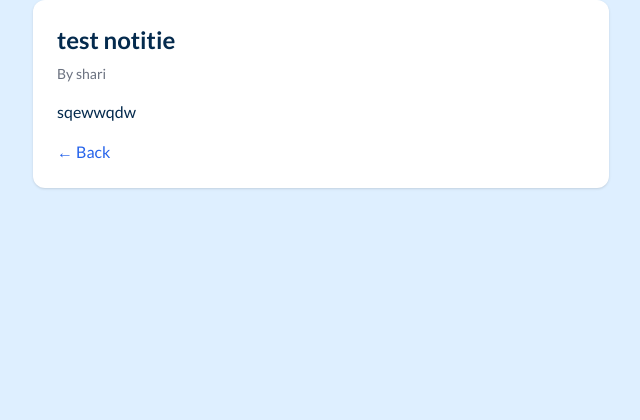
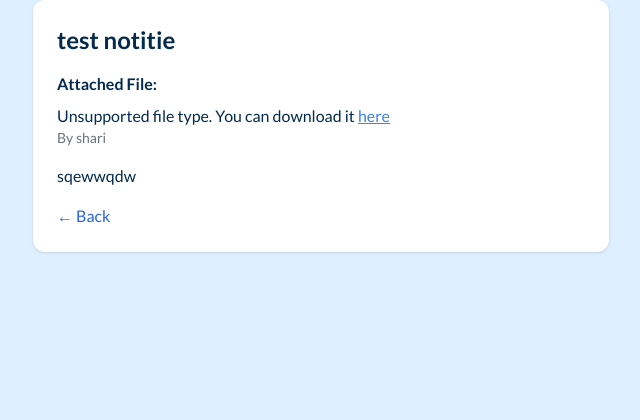
Before and after one commit to LouisI299/ShareBin-Cybersecurity, a Flask app: page /note/3 in a window 1280 px wide. Shown: the part 64-484 px from the top of the page, without its empty margins (319-959 px from the left). Run offline with Flask 3, Linux system fonts and the light colour scheme; data comes from the database, SQL or seed files in the repository; both versions use the stored data as it was after the commit; some libraries are stand-ins or nearby versions.

Commit message:
added file upload feature

```diff
--- a/app.py
+++ b/app.py
@@ -1,11 +1,16 @@
 from flask import Flask, request, redirect, render_template, session, url_for, flash
 import sqlite3
 import os
+from werkzeug.utils import secure_filename
 
 app = Flask(__name__)
 app.secret_key = "secret_key"
 
 DATABASE = "database.db"
+UPLOAD_FOLDER = 'static/uploads'
+ALLOWED_EXTENSIONS = {'txt', 'pdf', 'jpg', 'jpeg', 'png', 'gif', 'bmp', 'webp', 'mp4', 'avi', 'mov', 'mkv', 'mp3', 'wav', 'ogg', 'pdf', 'doc', 'docx', 'txt' }
+app.config['UPLOAD_FOLDER'] = UPLOAD_FOLDER
+app.config['MAX_CONTENT_LENGTH'] = 16 * 1024 * 1024
 
 def get_db():
     conn = sqlite3.connect(DATABASE)
@@ -27,11 +32,15 @@ def init_db():
             user TEXT,
             title TEXT,
             content TEXT,
-            is_private INTEGER
+            is_private INTEGER,
+            file_path TEXT
         )
     ''')
     conn.commit()
     conn.close()
+
+def allowed_file(filename):
+    return '.' in filename and filename.rsplit('.', 1)[1].lower() in ALLOWED_EXTENSIONS
 
 @app.route('/')
 def index():
@@ -41,8 +50,14 @@ def index():
     if user:
         conn = get_db()
         c = conn.cursor()
-        c.execute(f"SELECT * FROM notes WHERE user = '{user}'")
-        notes = c.fetchall()
+        c.execute(f"SELECT * FROM users WHERE username = '{user}'")
+        valid_user = c.fetchone()
+        if not valid_user:
+            session.pop('username', None)  # Clear invalid session
+            user = None
+        else:
+            c.execute(f"SELECT * FROM notes WHERE user = '{user}'")
+            notes = c.fetchall()
         conn.close()
     return render_template('index.html', user=user, notes=notes)
 
@@ -90,13 +105,17 @@ def create_note():
     if request.method == 'POST':
         title = request.form['title']
         content = request.form['content']
+        file = request.files.get('file')
         is_private = int('private' in request.form)
-
+        filename = None
+        if file and file.filename != '':
+            filename = file.filename
+            file.save(os.path.join(app.config['UPLOAD_FOLDER'], filename))
         conn = get_db()
         c = conn.cursor()
         c.execute(f'''
-            INSERT INTO notes (user, title, content, is_private)
-            VALUES ('{session["username"]}', '{title}', '{content}', {is_private})
+            INSERT INTO notes (user, title, content, is_private, file_path)
+            VALUES ('{session["username"]}', '{title}', '{content}', {is_private}, '{filename}')
         ''')
         conn.commit()
         conn.close()
--- a/templates/create_note.html
+++ b/templates/create_note.html
@@ -1,7 +1,7 @@
 {% extends "base.html" %} {% block content %}
 <div class="max-w-xl mx-auto bg-white p-6 rounded-xl shadow">
   <h2 class="text-2xl font-bold mb-4">New Note</h2>
-  <form method="post">
+  <form method="post" enctype="multipart/form-data">
     <label class="block mb-2">Title:</label>
     <input
       type="text"
@@ -18,6 +18,9 @@
       required
     ></textarea>
 
+    <label class="block text-sm font-medium">Attach a file</label>
+    <input type="file" name="file" class="w-full border p-2 rounded" />
+
     <label class="inline-flex items-center mb-4">
       <input type="checkbox" name="private" class="mr-2" /> Private </label
     ><br />
--- a/templates/index.html
+++ b/templates/index.html
@@ -7,7 +7,7 @@
   </p>
   <p class="text-2xl">
     The most unsecure storage and sharing platform for your notes, files and
-    pictures
+    pictures.
   </p>
 </section>
 {% if user %}
--- a/templates/view_note.html
+++ b/templates/view_note.html
@@ -1,6 +1,51 @@
 {% extends "base.html" %} {% block content %}
 <div class="max-w-xl mx-auto bg-white p-6 rounded-xl shadow">
   <h2 class="text-2xl font-bold mb-2">{{ note[2] }}</h2>
+  {% if note[5] %}
+  <div class="mt-4">
+    <p class="font-semibold">Attached File:</p>
+    {% set file_extension = note[5].split('.')[-1].lower() %} {% if
+    file_extension in ['jpg', 'jpeg', 'png', 'gif', 'bmp', 'webp'] %}
+    <img
+      src="{{ url_for('static', filename='uploads/' ~ note[5]) }}"
+      alt="Attached Image"
+      class="mt-2 max-w-full h-auto rounded"
+    />
+    {% elif file_extension in ['mp4', 'avi', 'mov', 'mkv'] %}
+    <video
+      controls
+      class="mt-2 max-w-full h-auto rounded"
+      src="{{ url_for('static', filename='uploads/' ~ note[5]) }}"
+    ></video>
+    {% elif file_extension in ['mp3', 'wav', 'ogg'] %}
+    <audio
+      controls
+      class="mt-2 max-w-full h-auto rounded"
+      src="{{ url_for('static', filename='uploads/' ~ note[5]) }}"
+    ></audio>
+    {% elif file_extension in ['pdf', 'doc', 'docx', 'txt'] %}
+    <p class="mt-2">
+      <a
+        href="{{ url_for('static', filename='uploads/' ~ note[5]) }}"
+        class="text-blue-500 underline"
+        target="_blank"
+        >{{ note[5] }}</a
+      >
+    </p>
+    {% else %}
+    <p class="mt-2">
+      Unsupported file type. You can download it
+      <a
+        href="{{ url_for('static', filename='uploads/' ~ note[5]) }}"
+        class="text-blue-500 underline"
+        target="_blank"
+        >here</a
+      >
+    </p>
+    {% endif %}
+  </div>
+  {% endif %}
+
   <p class="text-sm text-gray-500 mb-4">By {{ note[1] }}</p>
   <div class="prose max-w-none">{{ note[3]|safe }}</div>
   {% if user == note[1] %}
```
Also changed, not shown: database.db, static/uploads/banana.jpg (added).
